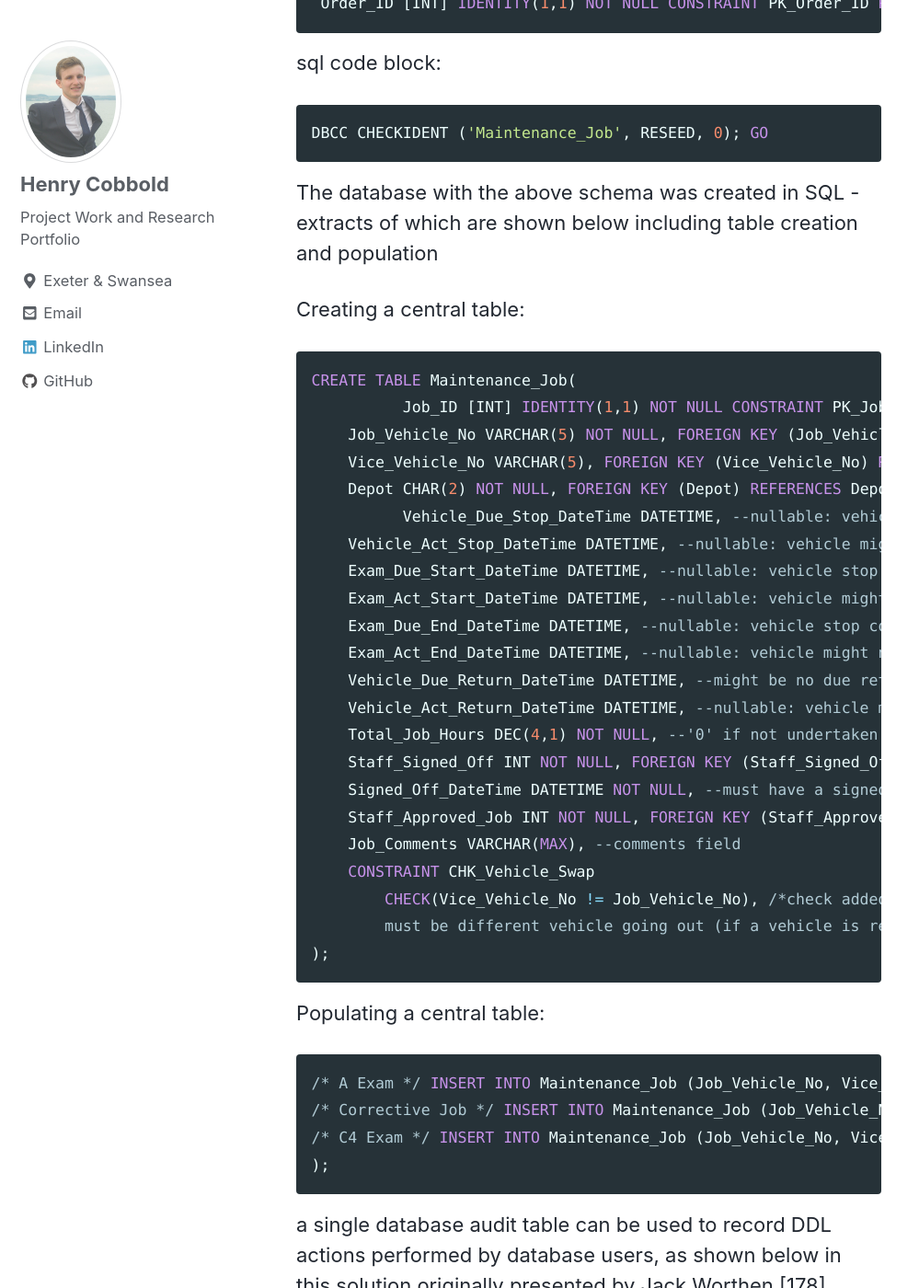
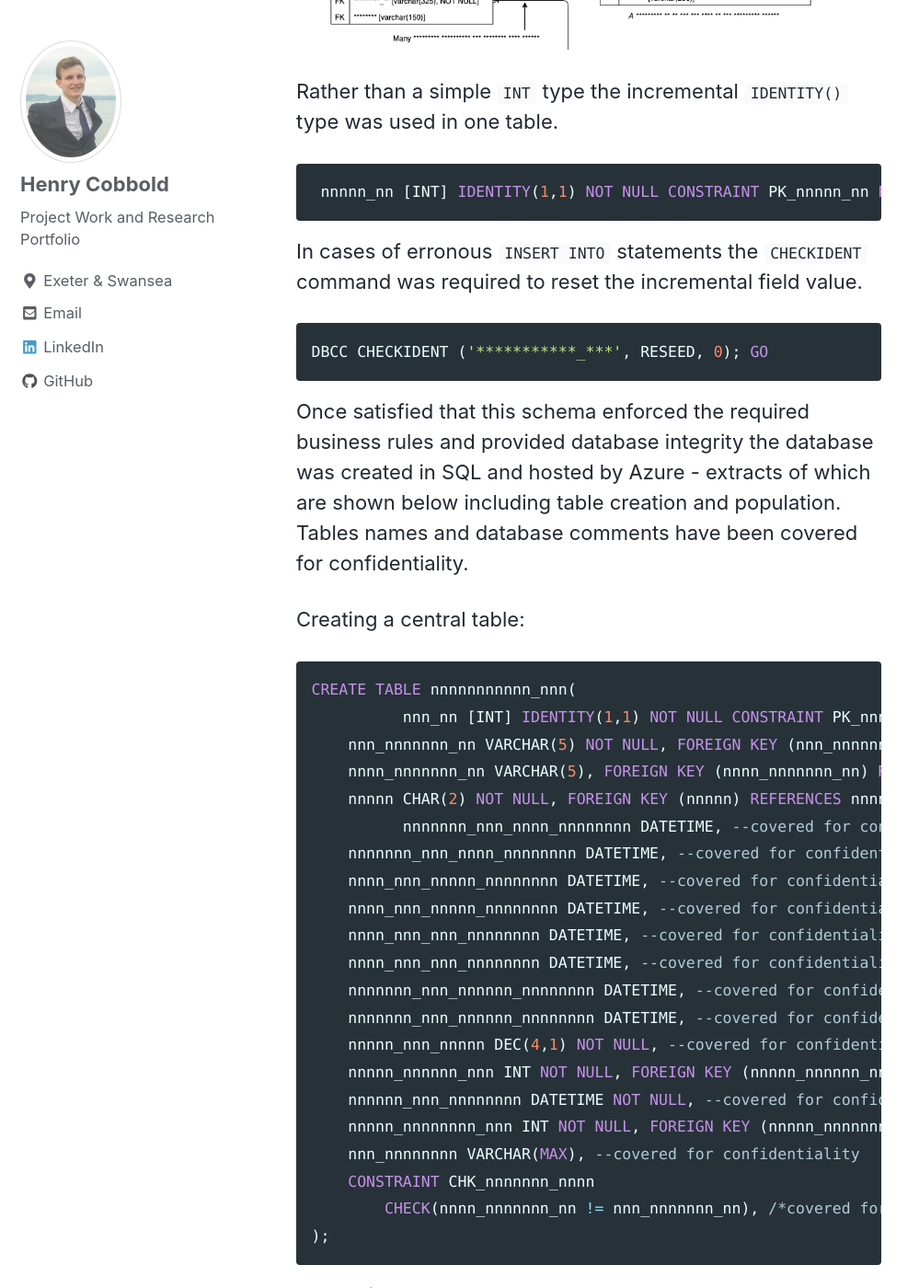
Before and after one commit to henrycobbold/henrycobbold.github.io, a Jekyll site: the page built from _posts/2019-08-14-dissertation.md, in a window 1280 px wide and 1400 px high, scrolled down 12184 px. Shown: the whole window at 92% size, without its empty margins (0-999 px from the left). Built offline with Jekyll 4.4.1, drawn with Linux system fonts in a browser that asks for light colours; nearby versions of some CDN libraries; some of the changed text lies outside the part shown.

Commit message:
code cover changes

````diff
--- a/_posts/2018-01-28-perceptron.md
+++ b/_posts/2019-08-14-dissertation.md
@@ -57,19 +57,27 @@ This process was aided by the construction of employee personas so as to clearly
 
 ## Full-colour Interface Mock-ups
 
+With an understanding of the applications most important features, traits and user groups initial designs can be created. Given the timespan of the project I had little opportunity to develop and test simple monochrome wireframes - instead diving straight into colour mockups that used the primary colours (and where possible fonts) used by the company.
+
+*Sign in screen*
 <img src="{{ site.url }}{{ site.baseurl }}/images/mockup_login.png" alt="linearly separable data">
 
+*A two-pane layout is a common tablet design pattern*
 <img src="{{ site.url }}{{ site.baseurl }}/images/mockup_main_menu.png" alt="linearly separable data">
 
+*A masked views of several primary screens demonstrating the intended use of several common controls*
 <img src="{{ site.url }}{{ site.baseurl }}/images/mockup_search_order_schedule.png" alt="linearly separable data">
 
 <img src="{{ site.url }}{{ site.baseurl }}/images/mockup_job_details.png" alt="linearly separable data">
 
 <img src="{{ site.url }}{{ site.baseurl }}/images/mockup_order_details.png" alt="linearly separable data">
 
-<img src="{{ site.url }}{{ site.baseurl }}/images/mockup_new_order.png" alt="linearly separable data">
+<img src="{{ site.url }}{{ site.baseurl }}/images/mockup_new_order.png" alt="linearly separable data"
+
 
 ## Database and Information Architecture Design and Development
+
+Alongside front-end design a new database system would be required to support the digital administration of vehicle management. To do this an SQL database, on which the form-based application would run, needed designing and developing. Shown below is a Coad colour-coded Unified Modelling Language (UML) diagram for a class-based application.
 
 <img src="{{ site.url }}{{ site.baseurl }}/images/blanked_UML.png" alt="linearly separable data">
 
@@ -77,50 +85,46 @@ This architecture is similar then referenced in a database entity relationship d
 
 <img src="{{ site.url }}{{ site.baseurl }}/images/database_ERD.png" alt="linearly separable data">
 
-sql code block:
+Rather than a simple `INT` type the incremental `IDENTITY()` type was used in one table.
 ```sql
- Order_ID [INT] IDENTITY(1,1) NOT NULL CONSTRAINT PK_Order_ID PRIMARY KEY,
+ nnnnn_nn [INT] IDENTITY(1,1) NOT NULL CONSTRAINT PK_nnnnn_nn PRIMARY KEY,
 ```
 
-sql code block:
+In cases of erronous `INSERT INTO` statements the `CHECKIDENT` command was required to reset the incremental field value.
 ```sql
-DBCC CHECKIDENT ('Maintenance_Job', RESEED, 0); GO
+DBCC CHECKIDENT ('***********_***', RESEED, 0); GO
 ```
 
-The database with the above schema was created in SQL - extracts of which are shown below including table creation and population
+Once satisfied that this schema enforced the required business rules and provided database integrity the database was created in SQL and hosted by Azure - extracts of which are shown below including table creation and population. Tables names and database comments have been covered for confidentiality.
 
 Creating a central table:
 ```sql
-CREATE TABLE Maintenance_Job(
-	  Job_ID [INT] IDENTITY(1,1) NOT NULL CONSTRAINT PK_Job_ID PRIMARY KEY,
-    Job_Vehicle_No VARCHAR(5) NOT NULL, FOREIGN KEY (Job_Vehicle_No) REFERENCES Vehicle(Vehicle_TOPS_ID),
-    Vice_Vehicle_No VARCHAR(5), FOREIGN KEY (Vice_Vehicle_No) REFERENCES Vehicle(Vehicle_TOPS_ID),
-    Depot CHAR(2) NOT NULL, FOREIGN KEY (Depot) REFERENCES Depot(Depot_ID),
-	  Vehicle_Due_Stop_DateTime DATETIME, --nullable: vehicle stop could be corrective/unplanned
-    Vehicle_Act_Stop_DateTime DATETIME, --nullable: vehicle might not actually stop for maintenance as scheduled
-    Exam_Due_Start_DateTime DATETIME, --nullable: vehicle stop could be corrective/unplanned w/ no due start
-    Exam_Act_Start_DateTime DATETIME, --nullable: vehicle might not actually stop for maintenance w/ no actual start date
-    Exam_Due_End_DateTime DATETIME, --nullable: vehicle stop could be corrective w/ no anticipated end date
-    Exam_Act_End_DateTime DATETIME, --nullable: vehicle might not actually stop for maintenance w/ no actual end date
-    Vehicle_Due_Return_DateTime DATETIME, --might be no due return date
-    Vehicle_Act_Return_DateTime DATETIME, --nullable: vehicle might not actually stop for maintenance
-    Total_Job_Hours DEC(4,1) NOT NULL, --'0' if not undertaken. Only includes work times, not total vehicle stop time
-    Staff_Signed_Off INT NOT NULL, FOREIGN KEY (Staff_Signed_Off) REFERENCES Staff(Staff_ID),
-    Signed_Off_DateTime DATETIME NOT NULL, --must have a signed off date, even if maintenance didn't occur
-    Staff_Approved_Job INT NOT NULL, FOREIGN KEY (Staff_Approved_Job) REFERENCES Staff(Staff_ID),
-    Job_Comments VARCHAR(MAX), --comments field
-    CONSTRAINT CHK_Vehicle_Swap
-        CHECK(Vice_Vehicle_No != Job_Vehicle_No), /*check added to FK fields to ensure vehicle IDs are not the same,
-        must be different vehicle going out (if a vehicle is returning after maintenance)*/
+CREATE TABLE nnnnnnnnnnn_nnn(
+	  nnn_nn [INT] IDENTITY(1,1) NOT NULL CONSTRAINT PK_nnn_nn PRIMARY KEY,
+    nnn_nnnnnnn_nn VARCHAR(5) NOT NULL, FOREIGN KEY (nnn_nnnnnnn_nn) REFERENCES nnnnnnn(nnnnnnn_nnnn_nn),
+    nnnn_nnnnnnn_nn VARCHAR(5), FOREIGN KEY (nnnn_nnnnnnn_nn) REFERENCES nnnnnnn(nnnnnnn_nnnn_nn),
+    nnnnn CHAR(2) NOT NULL, FOREIGN KEY (nnnnn) REFERENCES nnnnn(nnnnn_nn),
+	  nnnnnnn_nnn_nnnn_nnnnnnnn DATETIME, --covered for confidentiality
+    nnnnnnn_nnn_nnnn_nnnnnnnn DATETIME, --covered for confidentiality
+    nnnn_nnn_nnnnn_nnnnnnnn DATETIME, --covered for confidentiality
+    nnnn_nnn_nnnnn_nnnnnnnn DATETIME, --covered for confidentiality
+    nnnn_nnn_nnn_nnnnnnnn DATETIME, --covered for confidentiality
+    nnnn_nnn_nnn_nnnnnnnn DATETIME, --covered for confidentiality
+    nnnnnnn_nnn_nnnnnn_nnnnnnnn DATETIME, --covered for confidentiality
+    nnnnnnn_nnn_nnnnnn_nnnnnnnn DATETIME, --covered for confidentiality
+    nnnnn_nnn_nnnnn DEC(4,1) NOT NULL, --covered for confidentiality
+    nnnnn_nnnnnn_nnn INT NOT NULL, FOREIGN KEY (nnnnn_nnnnnn_nnn) REFERENCES nnnnn(nnnnn_nn),
+    nnnnnn_nnn_nnnnnnnn DATETIME NOT NULL, --covered for confidentiality
+    nnnnn_nnnnnnnn_nnn INT NOT NULL, FOREIGN KEY (nnnnn_nnnnnnnn_nnn) REFERENCES nnnnn(nnnnn_nn),
+    nnn_nnnnnnnn VARCHAR(MAX), --covered for confidentiality
+    CONSTRAINT CHK_nnnnnnn_nnnn
+        CHECK(nnnn_nnnnnnn_nn != nnn_nnnnnnn_nn), /*covered for confidentiality*/
 );
 ```
 
 Populating a central table:
 ```sql
-/* A Exam */ INSERT INTO Maintenance_Job (Job_Vehicle_No, Vice_Vehicle_No, Depot, Vehicle_Due_Stop_DateTime, Vehicle_Act_Stop_DateTime, Exam_Due_Start_DateTime, Exam_Act_Start_DateTime, Exam_Due_End_DateTime, Exam_Act_End_DateTime, Vehicle_Due_Return_DateTime, Vehicle_Act_Return_DateTime, Total_Job_Hours, Staff_Signed_Off, Signed_Off_DateTime, Staff_Approved_Job, Job_Comments) VALUES ('43010', '43196', 'LA', '26-Oct-2018 02:00', '25-Mar-2018 11:00', '26-Mar-2018 15:00', '26-Mar-2018 09:00', '26-Mar-2018 00:00', '26-Mar-2018 11:00', '27-Mar-2018 02:00', '27-March-2018 02:00', '7.5', 9, '26-Mar-2018 00:00', 13, null);
-/* Corrective Job */ INSERT INTO Maintenance_Job (Job_Vehicle_No, Vice_Vehicle_No, Depot, Vehicle_Due_Stop_DateTime, Vehicle_Act_Stop_DateTime, Exam_Due_Start_DateTime, Exam_Act_Start_DateTime, Exam_Due_End_DateTime, Exam_Act_End_DateTime, Vehicle_Due_Return_DateTime, Vehicle_Act_Return_DateTime, Total_Job_Hours, Staff_Signed_Off, Signed_Off_DateTime, Staff_Approved_Job, Job_Comments) VALUES ('43140', '43087', 'LA', null, '26-Mar-2018 22:00', null, '27-Mar-2018 02:00', null, '27-Mar-2018 12:00', null, '27-Mar-2018 17:30', '5.5', 1, '27-Mar-2018 19:25', 12, null);
-/* C4 Exam */ INSERT INTO Maintenance_Job (Job_Vehicle_No, Vice_Vehicle_No, Depot, Vehicle_Due_Stop_DateTime, Vehicle_Act_Stop_DateTime, Exam_Due_Start_DateTime, Exam_Act_Start_DateTime, Exam_Due_End_DateTime, Exam_Act_End_DateTime, Vehicle_Due_Return_DateTime, Vehicle_Act_Return_DateTime, Total_Job_Hours, Staff_Signed_Off, Signed_Off_DateTime, Staff_Approved_Job, Job_Comments) VALUES ('42092', '42067', 'LA', '25-Mar-2018 19:00', '25-Mar-2018 03:00', '25-Mar-2018 22:30', '25-Mar-2018 04:00', '29-Mar-2018 22:00', '29-Mar-2018 19:30', '29-Mar-2018 22:30', '30-Mar-2018 05:15', '190', 6, '29-Mar-2018 20:00', 2, 'C4 Exam + T/T + Vestibule A door 1 reported sticking repaired');
-);
+/* covered for confidentiality */ INSERT INTO nnnnnnnnnnn_nnn (nnn_nnnnnnn_nn, nnnn_nnnnnnn_nn, nnnnn, nnnnnnn_nnn_nnnn_nnnnnnnn, nnnnnnn_nnn_nnnn_nnnnnnnn, nnnn_nnn_nnnnn_nnnnnnnn, nnnn_nnn_nnnnn_nnnnnnnn, nnnn_nnn_nnn_nnnnnnnn, nnnn_nnn_nnn_nnnnnnnn, nnnnnnn_nnn_nnnnnn_nnnnnnnn, nnnnnnn_nnn_nnnnnn_nnnnnnnn, nnnnn_nnn_nnnnn, nnnnn_nnnnnn_nnn, nnnnnn_nnn_nnnnnnnn, nnnnn_nnnnnnnn_nnn, nnn_nnnnnnnn) VALUES ('*****', '*****', '**', '**-***-**** **:**', '**-***-**** **:**', '**-***-**** **:**', '**-***-**** **:**', '**-***-**** **:**', '**-***-**** **:**', '**-***-**** **:**', '**-***-**** **:**', '*.*', *, '**-***-**** **:**', **, ****);
 ```
 
 a single database audit table can be used to record DDL actions performed by database users, as shown below in this solution originally presented by
@@ -130,7 +134,7 @@ Jack Worthen [178].
 CREATE TABLE WholeSystemLog(
     LogID [INT] IDENTITY(1,1) NOT NULL CONSTRAINT Pk_Log_ID PRIMARY KEY, --unique ID for each change in a database contents
     DatabaseName VARCHAR(256) NOT NULL, --in which db did this change occur?
-    EventType VARCHAR(50) NOT NULL, --"ADD / ALTER / DROP" then type [_procedure/table/function/view]
+    EventType VARCHAR(50) NOT NULL, --action type "ADD / ALTER / DROP" performed on object type [_procedure/table/function/view]
     ObjectName VARCHAR(256) NOT NULL, --procedure name, table name, function name or view name
     ObjectType VARCHAR(25) NOT NULL, --its either a procedure, table, function, view
     TSQLCommand VARCHAR(MAX) NOT NULL, --copies in the code that was ran, (MAX) size of up to 2GB rather than 256
@@ -142,13 +146,13 @@ CREATE TABLE WholeSystemLog(
 The integrity of this table can be tested by executing a DDL action, in this scenario an 'ALTER_TABLE' statement, to ensure the event type is recorded along with the target object name (table name), DATETIME of SQL execution and the associated login name.
 
 ```sql
-ALTER TABLE Job_Order ADD Order_AcceptedDateTime DATETIME;
+ALTER TABLE nnn_nnnnn ADD nnnnn_nnnnnnnnnnnnnnnn DATETIME;
 ```
 
 A simple 'SELECT (all)' statement is used to return all the entries in the log table.
 
 ```sql
-SELECT * FROM WholeSystemLog WHERE EventType = 'ALTER_TABLE'
+SELECT * FROM nnnnnnnnnnnnnn WHERE EventType = 'ALTER_TABLE'
 ```
 
 ## Interface Development
````
